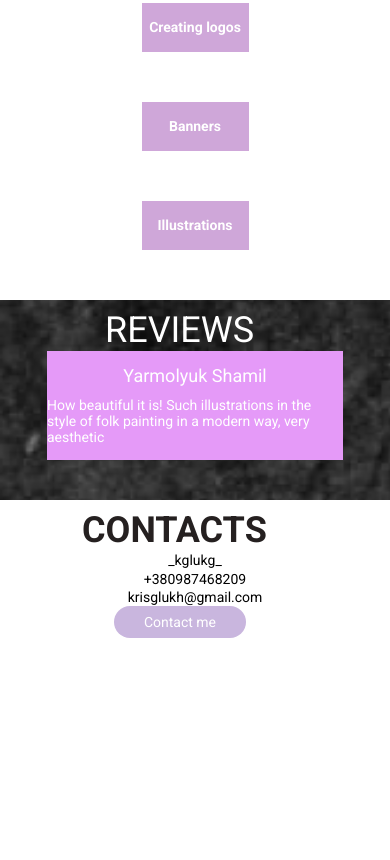
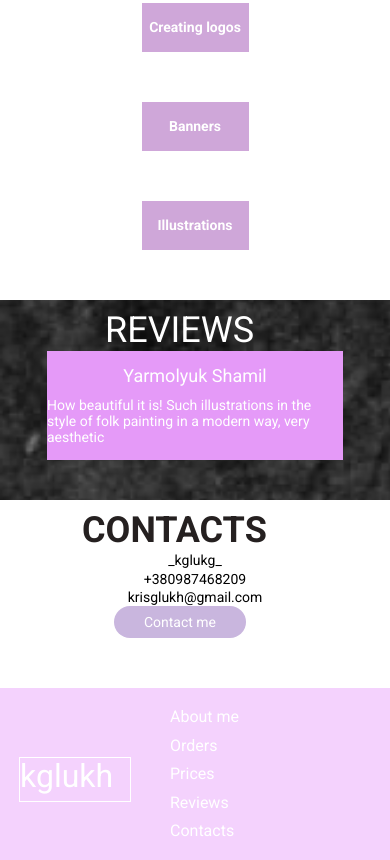
Before and after one commit to MichaelShpeh/mini-project, a plain HTML site: page index.html in a window 390 px wide. Shown: the part 1458-2318 px from the top of the page. Before the commit the page ends 2146 px from the top, so only its background shows below. Drawn offline with nearby package versions, Linux system fonts and the light colour scheme.

Commit message:
mobile footer

```diff
--- a/index.html
+++ b/index.html
@@ -150,8 +150,9 @@
         </div>
 
     </main>
-    <!-- <footer>
-        <div class="container">
+    <footer class="footer">
+        <div class="container foot">
+            <h1 class="footer-title">kglukh</h1>
             <ul class="footer-list">
                 <li class="footer-list__item">
                     <a class="footer-list__link" href="/">About me</a>
@@ -170,7 +171,7 @@
                 </li>
             </ul>
         </div>
-    </footer> -->
+    </footer>
 </body>
 
 </html>
--- /dev/null
+++ b/sass/layout/_footer.scss
@@ -0,0 +1,39 @@
+.footer {
+    background-color: #F4D2FD;
+    padding-top: 20px;
+    padding-bottom: 20px;
+
+    .foot {
+        display: flex;
+    }
+
+    .footer-title {
+        width: 110px;
+        height: 43px;
+        margin-left: 20px;
+        margin-top: 50px;
+        font-family: getFont(Reem Kufi);
+        font-weight: 400;
+        font-size: 32;
+        color: white;
+        outline: 1px solid white;
+    }
+
+    .footer-list {
+        display: flex;
+        flex-direction: column;
+        margin-left: 40px;
+
+        .footer-list__item {
+            margin-bottom: 10px;
+        }
+
+        .footer-list__item:last-of-type {
+            margin-bottom: 0px;
+        }
+
+        .footer-list__link {
+            color: white;
+        }
+    }
+}
--- a/sass/main.scss
+++ b/sass/main.scss
@@ -1,5 +1,6 @@
 @import "./layout/header";
 @import "./layout/main";
+@import "./layout/footer";
 @import "./base/common";
 @import "./base/reset";
 @import "./components/containers";
```
Also changed, not shown: css/main.css, css/main.min.css, 2 other files.
